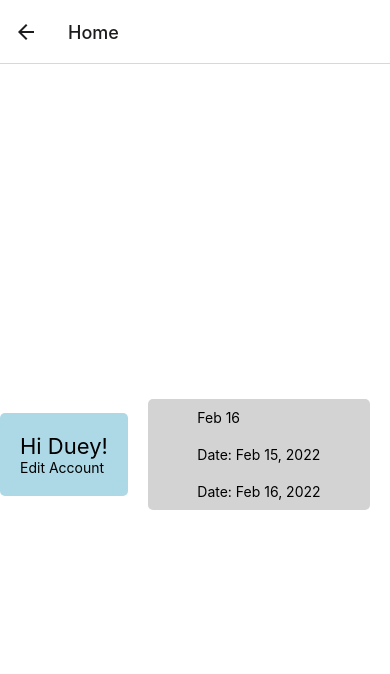
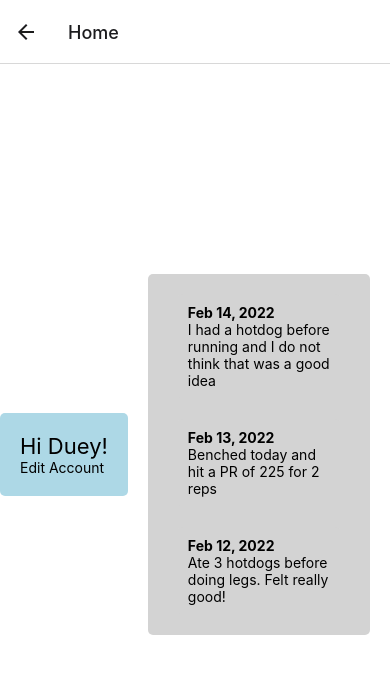
Before and after one commit to mcorrieri/health-journal-native, a React Native app: screen /Home in a window 390 px wide. Shown: the top 674 px of the page. Built offline with nearby package versions, Linux system fonts and the light colour scheme.

Commit message:
mock entries working

```diff
--- a/components/Note.js
+++ b/components/Note.js
@@ -8,32 +8,20 @@ import {
 } from "react-native";
 import React from "react";
 
-const Note = ({ data }) => {
+const Note = ({ entry }) => {
+  const { id, date, description } = entry;
+  console.log(entry);
   return (
     <View style={styles.container}>
-      <Text style={styles.text}>Feb 16</Text>
-      <Text style={styles.text}>Date: Feb 15, 2022</Text>
-      <Text style={styles.text}>Date: Feb 16, 2022</Text>
+      <Text style={styles.date}>{date}</Text>
+      <Text style={styles.text}>{description}</Text>
     </View>
   );
 };
 
 const styles = StyleSheet.create({
-  //   container: {
-  //     flex: 1,
-  //     display: "flex",
-  //     flexDirection: "row",
-  //     flexWrap: "wrap",
-  //     backgroundColor: "lightgrey",
-  //     alignItems: "center",
-  //     justifyContent: "space-between",
-  //     marginHorizontal: 20,
-  //     marginBottom: 10,
-  //   },
-  text: {
-    display: "flex",
-    flexDirection: "row",
-    padding: 10,
+  date: {
+    fontWeight: "bold",
   },
 });
 
--- a/components/NoteList.js
+++ b/components/NoteList.js
@@ -21,11 +21,16 @@ const NoteList = () => {
       description: "Ate 3 hotdogs before doing legs. Felt really good!",
     },
   ];
-  return (
-    <View style={styles.container}>
-      <Note data={data} />
-    </View>
-  );
+
+  const entryList = data.map((entry) => {
+    console.log(entry);
+    return (
+      <View style={styles.container}>
+        <Note entry={entry} />
+      </View>
+    );
+  });
+  return <View style={styles.container}>{entryList}</View>;
 };
 
 const styles = StyleSheet.create({
@@ -34,11 +39,11 @@ const styles = StyleSheet.create({
     display: "flex",
     flexDirection: "column",
     backgroundColor: "lightgrey",
-    alignItems: "center",
     justifyContent: "center",
     marginHorizontal: 20,
     marginVertical: 10,
     borderRadius: 5,
+    padding: 10,
   },
 });
 
```
